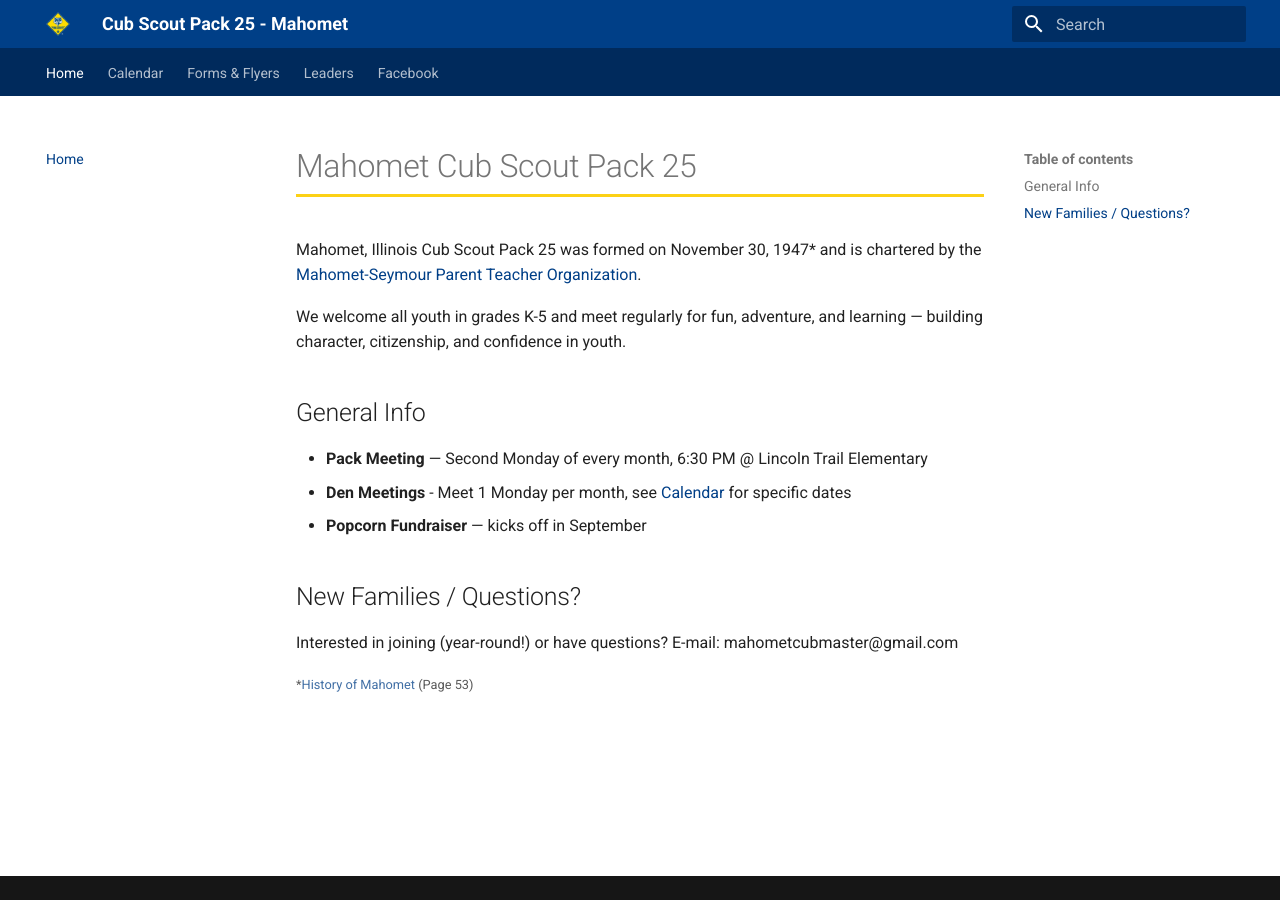
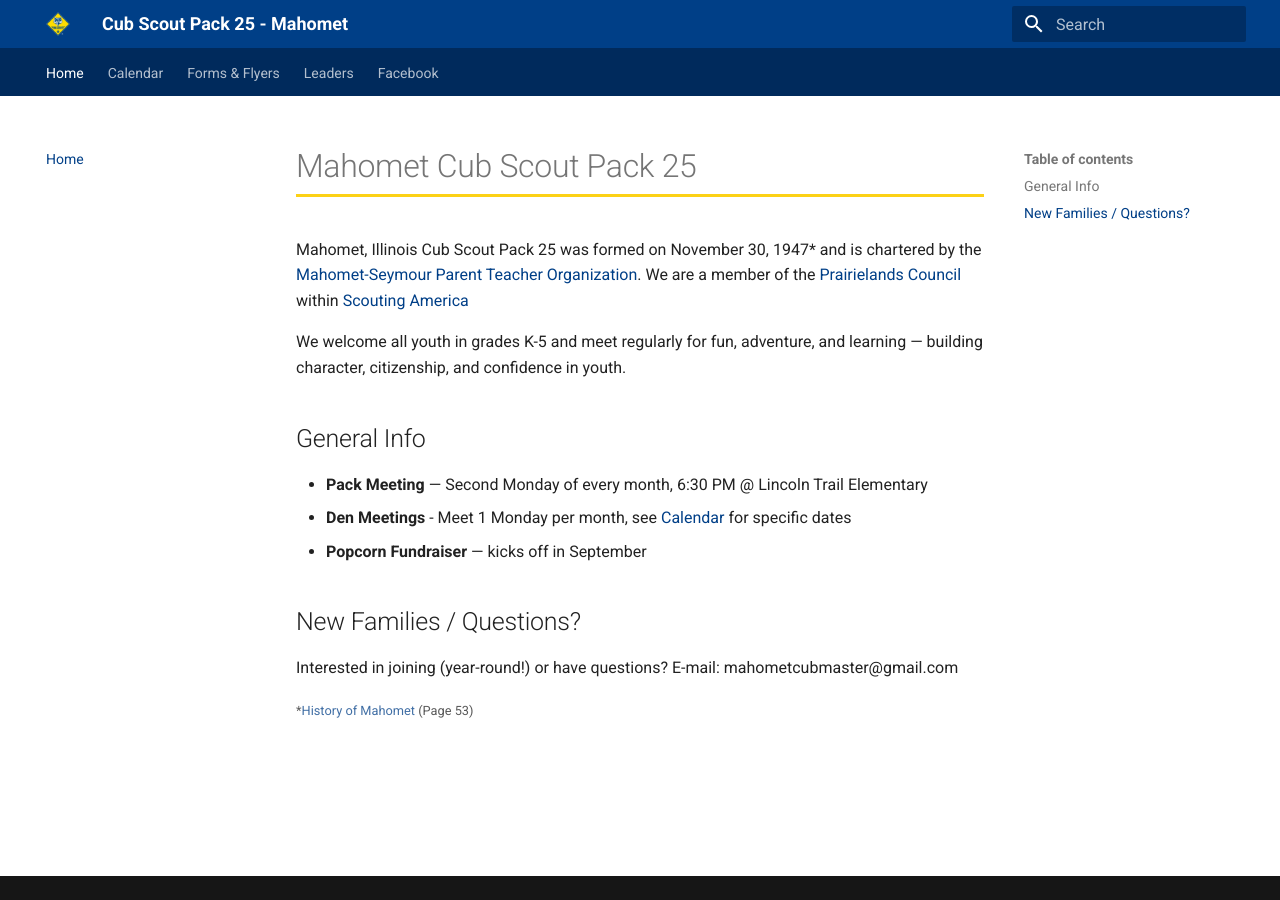
Before and after one commit to ewaldmire/pack25-website, an MkDocs documentation site: the page built from docs/index.md, in a window 1280 px wide. Built offline with MkDocs 1.6.1 and Material for MkDocs 9.7.7, drawn with Linux system fonts in a browser that asks for light colours.

Commit message:
add council info/link and beascout link

```diff
--- a/docs/index.md
+++ b/docs/index.md
@@ -1,6 +1,6 @@
 # Mahomet Cub Scout Pack 25
 
-Mahomet, Illinois Cub Scout Pack 25 was formed on November 30, 1947* and is chartered by the [Mahomet-Seymour Parent Teacher Organization](https://m-spto.org/).
+Mahomet, Illinois Cub Scout Pack 25 was formed on November 30, 1947* and is chartered by the [Mahomet-Seymour Parent Teacher Organization](https://m-spto.org/).  We are a member of the [Prairielands Council](https://prairielandsbsa.org/) within [Scouting America](https://beascout.scouting.org/units/b4d51b2c-d46c-4c83-80b0-9cc7ed9334b0)
 
 We welcome all youth in grades K-5 and meet regularly for fun, adventure, and learning — building character, citizenship, and
 confidence in youth.
```
